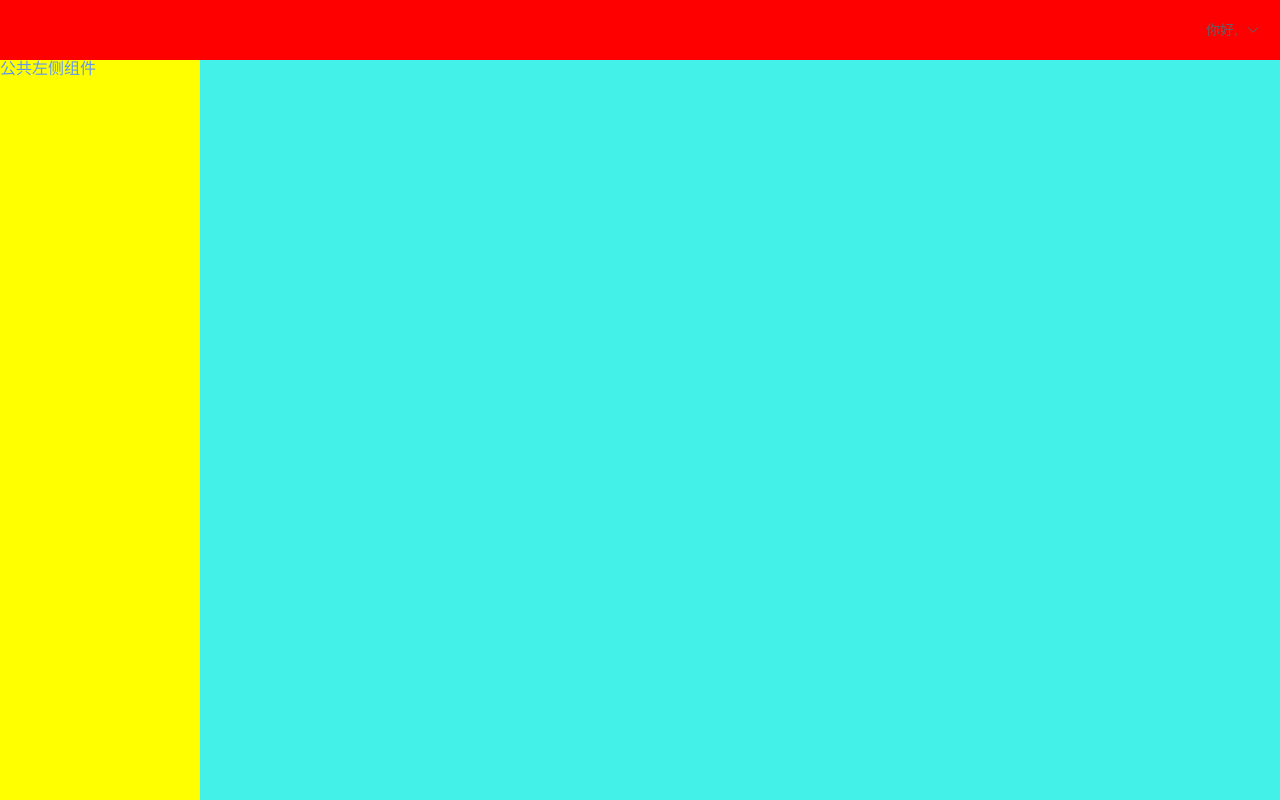
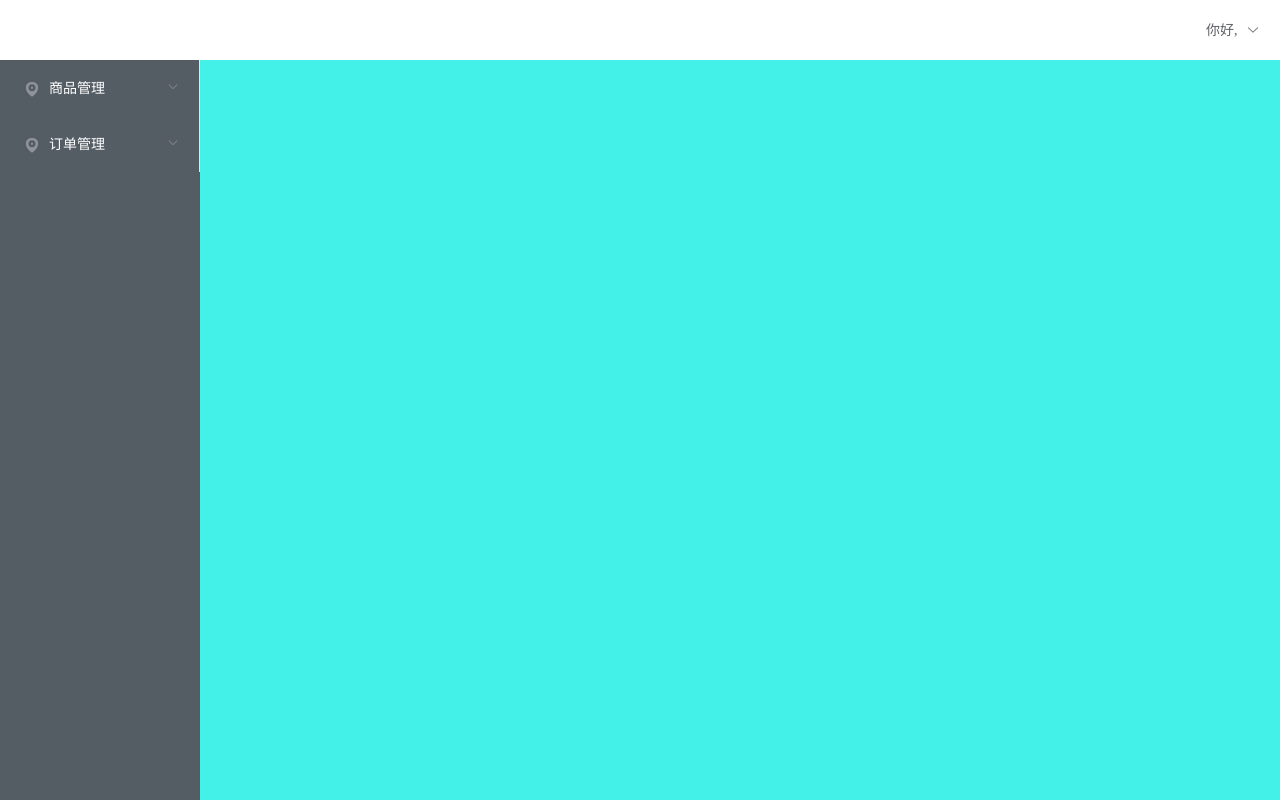
Before and after one commit to gdjianpeng/guang16_changchenghoutai, a Vue app: page /#/admin in a window 1280 px wide. Built offline with nearby package versions, Linux system fonts and the light colour scheme.

Commit message:
完成左侧导航

```diff
--- a/src/component/admin/Admin.vue
+++ b/src/component/admin/Admin.vue
@@ -38,7 +38,7 @@ export default {
         color: cornflowerblue;
         .el-header {
             line-height: 60px;
-            background-color: red;
+            // background-color: red;
         }
         .el-container {
             height: 100%;
@@ -48,7 +48,7 @@ export default {
              height: 100%;
         }
        .el-aside {
-           background-color: yellow;
+           background-color: #545c64;
         }
         .el-main{
             background-color: rgb(67, 241, 233);
--- a/src/component/subcom/Aside.vue
+++ b/src/component/subcom/Aside.vue
@@ -1,10 +1,53 @@
 <template>
     <div>
-        公共左侧组件
+        <!-- 公共左侧组件 -->
+        <el-menu class="el-menu-vertical-demo" background-color="#545c64" text-color="#fff" active-text-color="#ffd04b">
+
+            <!-- 预留一个一级菜单, 将来通过v-for动态生成多组一级菜单 -->
+            <!-- 这里的index用来给当前菜单起个名字, 以区分 -->
+            <el-submenu v-for="item in menu" :key="item.title" :index="item.title">
+
+                <!-- 菜单title -->
+                <template slot="title">
+                    <i class="el-icon-location"></i>
+                    <span>{{ item.title }}</span>
+                </template>
+                <!-- 菜单list, 遍历当前菜单的chidren拿数据 -->
+                <el-menu-item index="1-1" v-for="subitem in item.chidren" :key="subitem.title">
+                    <router-link :to="subitem.path">{{ subitem.title }}</router-link>
+                </el-menu-item>
+
+            </el-submenu>
+
+        </el-menu>
     </div>
 </template>
-<script>
-export default {};
+ <script>
+export default {
+    data() {
+        return {
+        // 左侧导航列表数据
+        menu: [
+            {
+            title: "商品管理",
+            chidren: [
+                { title: "内容管理", path: "/admin/goods" },
+                { title: "类别管理", path: "/admin/category" },
+                { title: "评论管理", path: "/admin/comment" }
+            ]
+            },
+            {
+            title: "订单管理",
+            chidren: [
+                { title: "内容管理1", path: "/admin/a" },
+                { title: "类别管理2", path: "/admin/b" },
+                { title: "评论管理3", path: "/admin/c" }
+            ]
+            }
+        ]
+        };
+    }
+};
 </script>
 <style scoped>
 
--- a/src/js/api.js
+++ b/src/js/api.js
@@ -1,6 +1,7 @@
  // 导出域名
 
-export const domain = 'http://157.122.54.189:9095';
+// export const domain = 'http://157.122.54.189:9095';
+export const domain = 'http://localhost:8899';
  // 默认导出整个接口配
 
 export default { // 账号管理
--- a/src/less/index.css
+++ b/src/less/index.css
@@ -5,4 +5,8 @@ body {
 .login label {
   color: #fff;
 }
+a {
+  text-decoration: none;
+  color: #fff;
+}
 /*# sourceMappingURL=./index.css.map */
--- a/src/less/index.less
+++ b/src/less/index.less
@@ -6,3 +6,8 @@ body {
 .login label {
     color: #fff;
 }
+
+a {
+    text-decoration: none;
+    color: #fff;
+}
```
Also changed, not shown: 1 other file (tests, documents, lock files or other folders).
